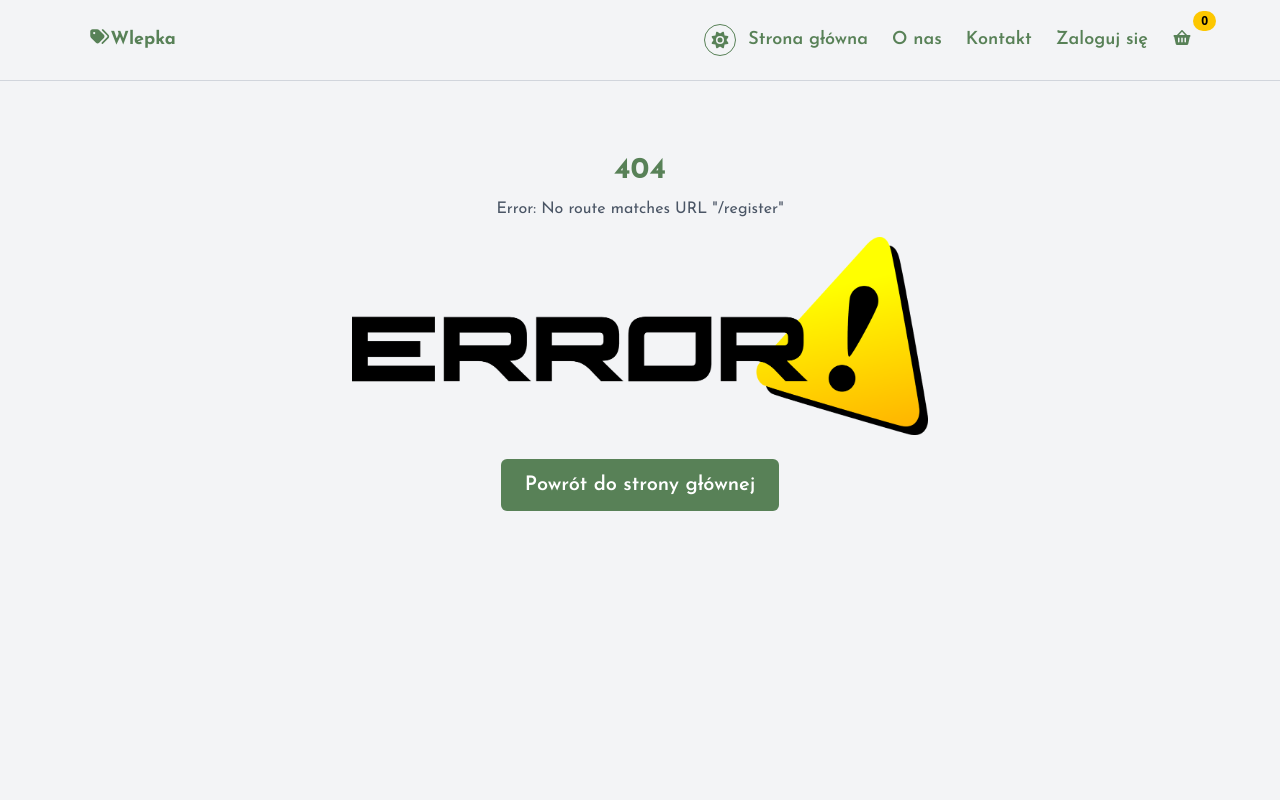
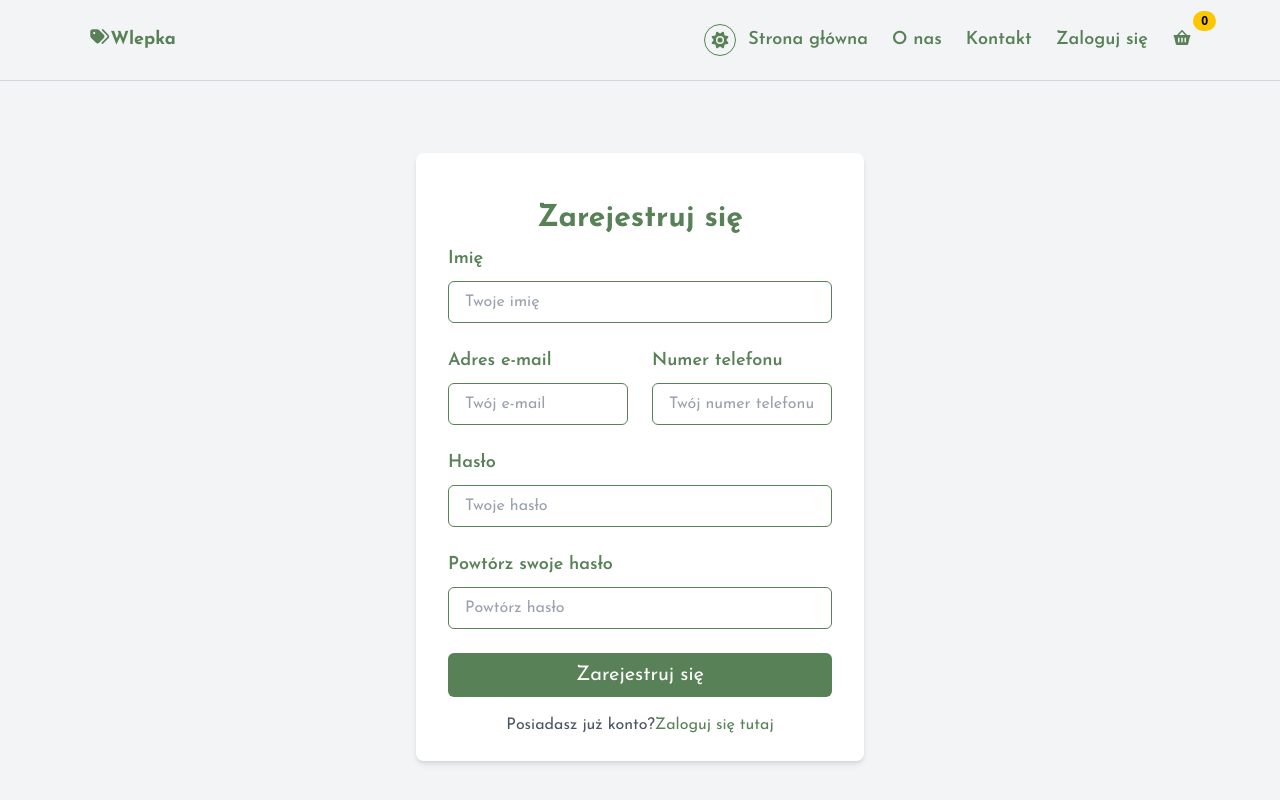
Before and after one commit to wkktoria/Wlepka, a React (Vite) app in the folder wlepka-ui/: page /register in a window 1280 px wide. Before the commit this address had no page. Shown: the top 800 px of the page. Built offline with nearby package versions, Linux system fonts and the light colour scheme.

Commit message:
Create registration form

```diff
--- /dev/null
+++ b/wlepka-ui/src/components/Register.jsx
@@ -0,0 +1,213 @@
+import React, { useEffect, useRef } from "react";
+import apiClient from "../api/apiClient";
+import {
+  Form,
+  Link,
+  useActionData,
+  useNavigate,
+  useNavigation,
+  useSubmit,
+} from "react-router-dom";
+import { toast } from "react-toastify";
+import PageTitle from "./PageTitle";
+
+export default function Register() {
+  const actionData = useActionData();
+  const navigation = useNavigation();
+  const navigate = useNavigate();
+  const formRef = useRef(null);
+  const submit = useSubmit();
+
+  const isSubmitting = navigation.state === "submitting";
+
+  const labelStyle =
+    "block text-lg font-semibold text-primary dark:text-light mb-2";
+  const textFieldStyle =
+    "w-full px-4 py-2 text-base border rounded-md transition border-primary dark:border-light focus:ring focus:ring-dark dark:focus:ring-lighter focus:outline-none text-gray-800 dark:text-lighter bg-white dark:bg-gray-600 placeholder-gray-400 dark:placeholder-gray-300";
+
+  useEffect(() => {
+    if (actionData?.success) {
+      navigate("/login");
+      toast.success("Rejestracja przebiegła pomyślnie. Zaloguj się.");
+    }
+  }, [actionData]);
+
+  const handleSubmit = (event) => {
+    event.preventDefault();
+
+    const formData = new FormData(formRef.current);
+
+    if (!validatePasswords(formData)) {
+      return;
+    }
+
+    submit(formData, { method: "post" });
+  };
+
+  const validatePasswords = (formData) => {
+    const password = formData.get("password");
+    const confirmPassword = formData.get("confirmPassword");
+
+    if (password !== confirmPassword) {
+      toast.error("Hasła nie są takie same!");
+      return false;
+    }
+
+    return true;
+  };
+
+  return (
+    <div className="min-h-188 flex items-center justify-center font-primary dark:bg-darkbg">
+      <div className="bg-white dark:bg-gray-700 shadow-md rounded-lg max-w-md w-full px-8 py-6">
+        <PageTitle title="Zarejestruj się" />
+
+        <Form
+          method="post"
+          ref={formRef}
+          onSubmit={handleSubmit}
+          className="space-y-6"
+        >
+          <div>
+            <label htmlFor="name" className={labelStyle}>
+              Imię
+            </label>
+            <input
+              id="name"
+              type="text"
+              name="name"
+              placeholder="Twoje imię"
+              required
+              minLength={5}
+              maxLength={30}
+              className={textFieldStyle}
+            />
+            {actionData?.errors?.name && (
+              <p className="text-red-500 text-sm mt-1">
+                {actionData.errors.name}
+              </p>
+            )}
+          </div>
+          <div className="grid grid-cols-1 sm:grid-cols-2 gap-6">
+            <div>
+              <label htmlFor="email" className={labelStyle}>
+                Adres e-mail
+              </label>
+              <input
+                id="email"
+                type="email"
+                name="email"
+                placeholder="Twój e-mail"
+                autoComplete="email"
+                required
+                className={textFieldStyle}
+              />
+              {actionData?.errors?.email && (
+                <p className="text-red-500 text-sm mt-1">
+                  {actionData.errors.email}
+                </p>
+              )}
+            </div>
+            <div>
+              <label htmlFor="mobileNumber" className={labelStyle}>
+                Numer telefonu
+              </label>
+              <input
+                id="mobileNumber"
+                type="tel"
+                name="mobileNumber"
+                placeholder="Twój numer telefonu"
+                required
+                pattern="^\d{9}$"
+                title="Numer telefonu musi składać się z 9 cyfr."
+                className={textFieldStyle}
+              />
+              {actionData?.errors?.mobileNumber && (
+                <p className="text-red-500 text-sm mt-1">
+                  {actionData.errors.mobileNumber}
+                </p>
+              )}
+            </div>
+          </div>
+          <div>
+            <label htmlFor="password" className={labelStyle}>
+              Hasło
+            </label>
+            <input
+              id="password"
+              type="password"
+              name="password"
+              placeholder="Twoje hasło"
+              autoComplete="new-password"
+              required
+              minLength={8}
+              maxLength={255}
+              className={textFieldStyle}
+            />
+            {actionData?.errors?.password && (
+              <p className="text-red-500 text-sm mt-1">
+                {actionData.errors.password}
+              </p>
+            )}
+          </div>
+          <div>
+            <label htmlFor="confirmPassword" className={labelStyle}>
+              Powtórz swoje hasło
+            </label>
+            <input
+              id="confirmPassword"
+              type="password"
+              name="confirmPassword"
+              placeholder="Powtórz hasło"
+              autoComplete="confirm-password"
+              required
+              minLength={8}
+              maxLength={255}
+              className={textFieldStyle}
+            />
+          </div>
+          <button
+            type="submit"
+            disabled={isSubmitting}
+            className="w-full px-6 py-2 text-white dark:text-black text-xl bg-primary dark:bg-light hover:bg-dark dark:hover:bg-lighter rounded-md transition duration-200"
+          >
+            {isSubmitting ? "Rejestrowanie..." : "Zarejestruj się"}
+          </button>
+        </Form>
+        <p className="text-center text-gray-600 dark:text-gray-400 mt-4">
+          Posiadasz już konto?
+          <Link
+            to="/login"
+            className="text-primary dark:text-light hover:text-dark dark:hover:text-primary transition duration-200"
+          >
+            Zaloguj się tutaj
+          </Link>
+        </p>
+      </div>
+    </div>
+  );
+}
+
+export async function registerAction({ request }) {
+  const data = await request.formData();
+  const registerData = {
+    name: data.get("name"),
+    email: data.get("email"),
+    mobileNumber: data.get("mobileNumber"),
+    password: data.get("password"),
+  };
+
+  try {
+    const response = await apiClient.post("/auth/register", registerData);
+    return { success: true };
+  } catch (error) {
+    if (error.response?.status === 400) {
+      return { success: false, errors: error.response?.data };
+    }
+    throw new Response(
+      error.response?.data?.errorMessage ||
+        error.message ||
+        "Nie udało się zalogować. Spróbuj ponownie.",
+      { status: error.status || 500 },
+    );
+  }
+}
--- a/wlepka-ui/src/main.jsx
+++ b/wlepka-ui/src/main.jsx
@@ -28,6 +28,7 @@ import Profile from "./components/Profile.jsx";
 import Orders from "./components/Orders.jsx";
 import AdminOrders from "./components/admin/Orders.jsx";
 import AdminMessages from "./components/admin/Messages.jsx";
+import Register, { registerAction } from "./components/Register.jsx";
 
 const routeDefinitions = createRoutesFromElements(
   <Route path="/" element={<App />} errorElement={<ErrorPage />}>
@@ -36,6 +37,7 @@ const routeDefinitions = createRoutesFromElements(
     <Route path="/about" element={<About />} />
     <Route path="/contact" element={<Contact />} action={contactAction} />
     <Route path="/login" element={<Login />} action={loginAction} />
+    <Route path="/register" element={<Register />} action={registerAction} />
     <Route path="/cart" element={<Cart />} />
     <Route path="/products/:productId" element={<ProductDetail />} />
     <Route element={<ProtectedRoute />}>
```
